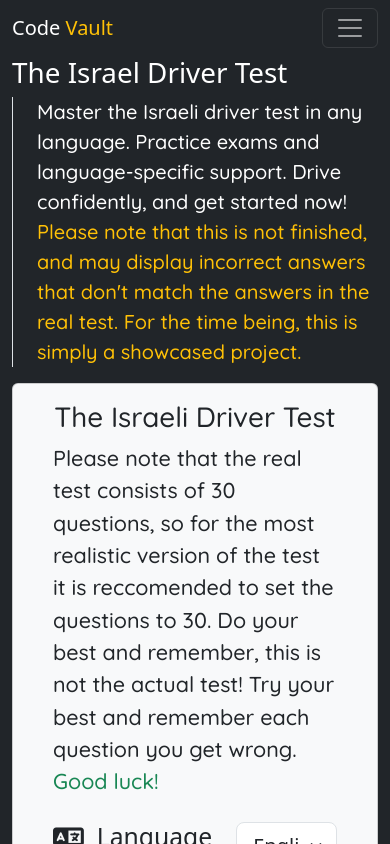
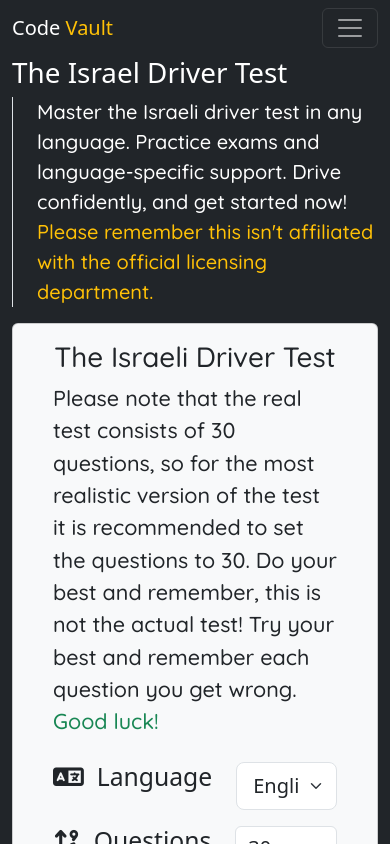
Before and after one commit to Oded2/Code-Vault, a SvelteKit app: page /israel-theory-driving in a window 390 px wide. Shown: the top 844 px of the page. Built offline with nearby package versions, Linux system fonts and the light colour scheme; a web font is replaced by a local one.

Commit message:
Made the website more responsive

```diff
--- a/src/routes/israel-theory-driving/+page.svelte
+++ b/src/routes/israel-theory-driving/+page.svelte
@@ -125,7 +125,6 @@
     let tempCorrect = simplifyString(correctAnswer);
     let tempUser = simplifyString(userAnswer);
     if (tempCorrect == tempUser) {
-      console.log("Correct");
       score++;
       correct = true;
     }
@@ -202,9 +201,8 @@
           Master the Israeli driver test in any language. Practice exams and
           language-specific support. Drive confidently, and get started now!
           <span class="text-warning"
-            >Please note that this is not finished, and may display incorrect
-            answers that don't match the answers in the real test. For the time
-            being, this is simply a showcased project.</span
+            >Please remember this isn't affiliated with the official licensing
+            department.</span
           >
         </p>
       </div>
@@ -263,7 +261,11 @@
               <button
                 on:click={handleCheck}
                 disabled={questionsDone[current] || !userAnswer}
-                class="btn btn-primary fs-4 w-100">Check</button
+                class="btn btn-primary fs-4 w-100"
+                ><span class="d-none d-sm-block">Check</span><span
+                  class="d-block d-sm-none"
+                  ><i class="fa-solid fa-check" /></span
+                ></button
               >
             </div>
             <div class="col-4 col-sm-2">
@@ -278,7 +280,7 @@
             <div class="row mt-2">
               <div class="col-12">
                 <button class="btn btn-success w-100 fs-4" on:click={handleEnd}
-                  >Submit Test</button
+                  ><i class="fa-solid fa-square-check" />&nbsp; Submit Test</button
                 >
               </div>
             </div>
@@ -293,7 +295,7 @@
             <div>
               <p class="font-google-quicksand fw-500 fs-4">
                 Please note that the real test consists of 30 questions, so for
-                the most realistic version of the test it is reccomended to set
+                the most realistic version of the test it is recommended to set
                 the questions to 30. Do your best and remember, this is not the
                 actual test! Try your best and remember each question you get
                 wrong. <span class="text-success">Good luck!</span>
```
